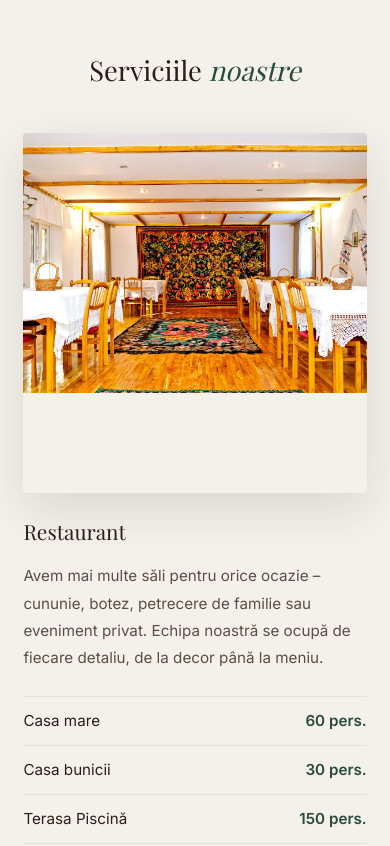
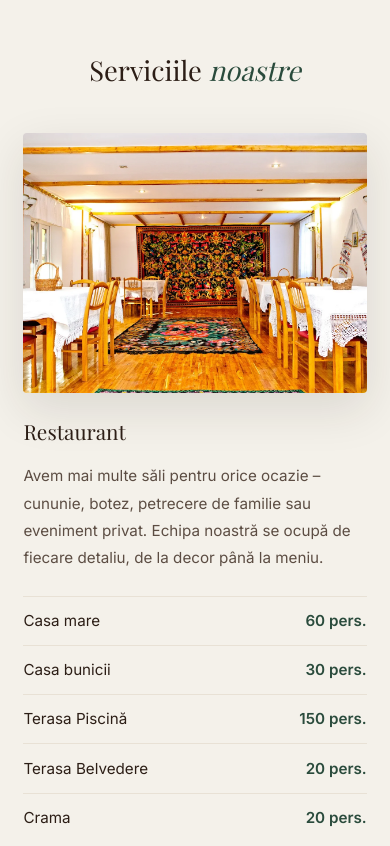
Before and after one commit to catalin0422/treipastori, a Next.js app: page / in a window 390 px wide. Shown: the part 1420-2266 px from the top of the page. Built offline with nearby package versions, Linux system fonts and the light colour scheme; a web font is replaced by a local one.

Commit message:
Fix white space below service images on mobile

```diff
--- a/app/globals.css
+++ b/app/globals.css
@@ -491,7 +491,7 @@ footer { background: var(--sand-50); color: #000; padding: 5rem 5% 2.5rem; }
   .caz-room-img { flex: none; width: 100%; }
   .rezervari-grid { grid-template-columns: 1fr; }
   .srv-row, .srv-row.reverse { flex-direction: column; }
-  .srv-row-img { flex: none; width: 100%; }
+  .srv-row-img { flex: none; width: 100%; min-height: 0; max-height: none; }
   .srv-row-img img { height: 260px; }
   .gallery-grid { grid-template-columns: 1fr 1fr; grid-auto-rows: 200px; }
   .g-item.large { grid-column: span 2; grid-row: span 1; }
```
